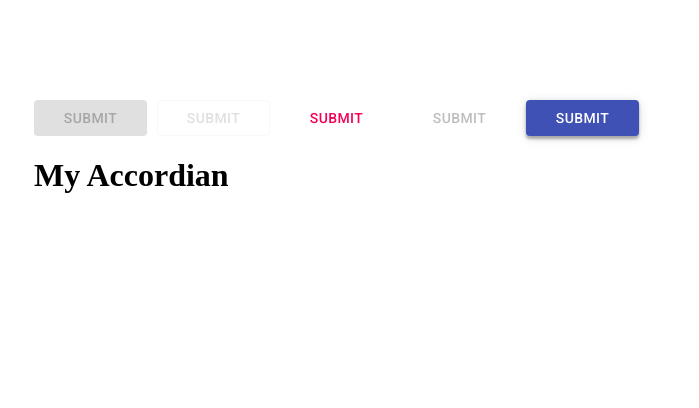
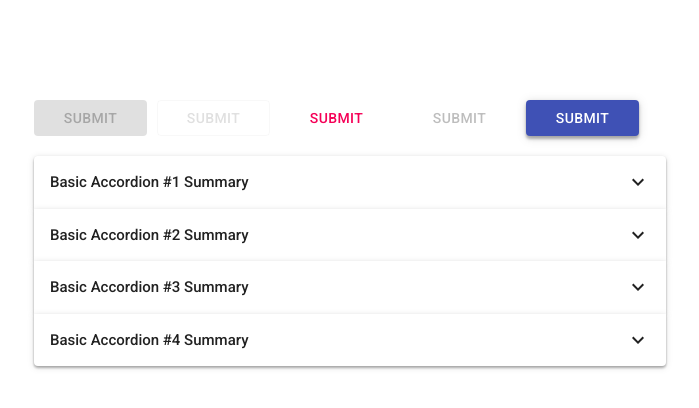
Before and after one commit to z123fg/antraui, a React (Create React App) app: page / in a window 1280 px wide. Shown: the top 408 px of the page, without its empty margins (66-765 px from the left). Built offline with nearby package versions, Linux system fonts and the light colour scheme.

Commit message:
simple-accordion-skeleton

```diff
--- a/src/App.tsx
+++ b/src/App.tsx
@@ -1,23 +1,89 @@
-import React from 'react';
-import logo from './logo.svg';
-import './App.scss';
-import MyButton from './components/MyButton/MyButton';
-import MyAccordion from './components/MyAccordion/MyAccordion';
+import React from "react";
+import logo from "./logo.svg";
+import "./App.scss";
+import MyButton from "./components/MyButton/MyButton";
+import MyAccordion from "./components/MyAccordion/MyAccordion";
 
-
+const accordionData = [
+  {
+    id: 0,
+    summary: "Basic Accordion #1 Summary",
+    detail: "Basic Accordion Detail.",
+  },
+  {
+    id: 1,
+    summary: "Basic Accordion #2 Summary",
+    detail: "Basic Accordion Detail.",
+  },
+  {
+    id: 2,
+    summary: "Basic Accordion #3 Summary",
+    detail: "Basic Accordion Detail.",
+  },
+  {
+    id: 3,
+    summary: "Basic Accordion #4 Summary",
+    detail: "Basic Accordion Detail.",
+  },
+];
 
 function App() {
   return (
     <>
-      <div style={{display:"flex", gap:"10px"}}>
-        <MyButton onClick={()=>{console.log("clicked")}} color="primary" variant="contained" disabled>SUBMIT</MyButton>
-        <MyButton onClick={()=>{console.log("clicked")}} color="default" variant="outlined" >SUBMIT</MyButton>
-        <MyButton onClick={()=>{console.log("clicked")}} color="secondary" variant="text" >SUBMIT</MyButton>
-        <MyButton onClick={()=>{console.log("clicked")}} color="secondary" variant="text" disabled>SUBMIT</MyButton>
-        <MyButton onClick={()=>{console.log("clicked")}} color="primary" variant="contained" >SUBMIT</MyButton>
+      <div style={{ display: "flex", gap: "10px" }}>
+        <MyButton
+          onClick={() => {
+            console.log("clicked");
+          }}
+          color="primary"
+          variant="contained"
+          disabled
+        >
+          SUBMIT
+        </MyButton>
+        <MyButton
+          onClick={() => {
+            console.log("clicked");
+          }}
+          color="default"
+          variant="outlined"
+        >
+          SUBMIT
+        </MyButton>
+        <MyButton
+          onClick={() => {
+            console.log("clicked");
+          }}
+          color="secondary"
+          variant="text"
+        >
+          SUBMIT
+        </MyButton>
+        <MyButton
+          onClick={() => {
+            console.log("clicked");
+          }}
+          color="secondary"
+          variant="text"
+          disabled
+        >
+          SUBMIT
+        </MyButton>
+        <MyButton
+          onClick={() => {
+            console.log("clicked");
+          }}
+          color="primary"
+          variant="contained"
+        >
+          SUBMIT
+        </MyButton>
       </div>
-      <div style={{display:"flex", gap:"10px"}}>
-        <MyAccordion />
+
+      <div style={{ display: "block", width: 600, marginTop: 20 }}>
+        {accordionData.map((tab) => (
+          <MyAccordion key={tab.id} summary={tab.summary} detail={tab.detail} />
+        ))}
       </div>
     </>
   );
--- a/src/components/MyAccordion/MyAccordion.tsx
+++ b/src/components/MyAccordion/MyAccordion.tsx
@@ -1,12 +1,81 @@
-import { FC } from "react";
+import { ChangeEvent, FC, ReactNode, useCallback, useState } from "react";
 
-interface IMyAccordionProps {}
+type AccordianVariant = "simple" | "controlled" | "action";
 
-const MyAccordion: FC<IMyAccordionProps> = () => {
+interface IMyAccordionProps {
+  // user customize summary
+  summary?: string;
+  // user customize detail
+  detail?: string;
+  // user customize bgColor
+  bgColor?: string;
+  // user customize color
+  color?: string;
+  // user customize accordion variant
+  variant?: AccordianVariant;
+  // accordion expanded state
+  isExpanded?: string | boolean;
+  // customize expandIcon
+  defaultExpandIcon?: ReactNode;
+  // disable accordion
+  disabled?: boolean;
+  // onchange event
+  onChange?: (evt: ChangeEvent) => void;
+}
+
+const DefaultExpandIcon: FC = () => {
   return (
-    <>
-      <h1>My Accordian</h1>
-    </>
+    <svg viewBox="0 0 24 24">
+      <path d="M16.59 8.59 12 13.17 7.41 8.59 6 10l6 6 6-6z"></path>
+    </svg>
+  );
+};
+
+const MyAccordion: FC<IMyAccordionProps> = ({
+  summary = "Accordion Summary",
+  detail = "This is an Accordion Detail",
+  bgColor = "rgba(255, 255, 255, 1)",
+  color = "rgba(0, 0, 0, 0.87)",
+  variant = "simple",
+  isExpanded = false,
+  defaultExpandIcon = <DefaultExpandIcon />,
+  disabled = false,
+  onChange,
+}) => {
+  const [expandedState, setExpandedState] = useState(isExpanded);
+
+  const handleChange = useCallback(() => {
+    setExpandedState(!expandedState);
+  }, [expandedState]);
+
+  return (
+    <article
+      className="antraUI-Accordion-container"
+      style={{ backgroundColor: bgColor, marginBottom: expandedState ? 16 : 0}}
+    >
+      <div
+        onClick={handleChange}
+        className="antraUI-Accordion-summary-container"
+        style={{ color: color }}
+      >
+        <p className="antraUI-Accordion-summary-typography">{summary}</p>
+
+        <div className="antraUI-Accordion-icon" style={{ fill: color }}>
+          {defaultExpandIcon}
+        </div>
+      </div>
+
+      {expandedState && (
+        <>
+          <div
+            className="antraUI-Accordion-detail-container"
+            style={{ color: color }}
+          >
+            <p className="antraUI-Accordion-detail-typography">{detail}</p>
+          </div>
+        </>
+      )}
+    </article>
   );
 };
 export default MyAccordion;
--- a/src/components/MyAccordion/_MyAccordion.scss
+++ b/src/components/MyAccordion/_MyAccordion.scss
@@ -0,0 +1,48 @@
+@use "../../scss/variable";
+@use "../../scss/mixin";
+
+.antraUI-Accordion-summary-typography {
+  font-family: variable.$font-family;
+  font-style: normal;
+  font-weight: 400;
+  font-size: 15px;
+  line-height: 150%;
+}
+.antraUI-Accordion-detail-typography {
+  font-family: variable.$font-family;
+  font-style: normal;
+  font-weight: 400;
+  font-size: 16px;
+  line-height: 150%;
+  letter-spacing: 0.15px;
+}
+
+.antraUI-Accordion-container {
+  display: flex;
+  width: 100%;
+  justify-content: center;
+  flex-direction: column;
+  align-items: space-between;
+  min-height: 48px;
+  padding: 0 16px;
+  cursor: pointer;
+  filter: drop-shadow(0px 2px 1px rgba(0, 0, 0, 0.2)) drop-shadow(0px 1px 1px rgba(0, 0, 0, 0.14)) drop-shadow(0px 1px 3px rgba(0, 0, 0, 0.12));
+}
+.antraUI-Accordion-container:first-of-type {
+  border-radius: 4px 4px 0px 0px;
+}
+.antraUI-Accordion-container:last-of-type {
+  border-radius: 0px 0px 4px 4px ;
+}
+
+.antraUI-Accordion-summary-container {
+  display: flex;
+  align-items: center;
+  justify-content: space-between;
+}
+
+.antraUI-Accordion-icon {
+  display: flex;
+  height: 24px;
+  width: 24px;
+}
--- a/src/index.scss
+++ b/src/index.scss
@@ -5,6 +5,7 @@
 @use "./scss/mixin";
 
 @use "./components/MyButton/MyButton";
+@use "./components/MyAccordion/MyAccordion";
 
 
 html{
```
